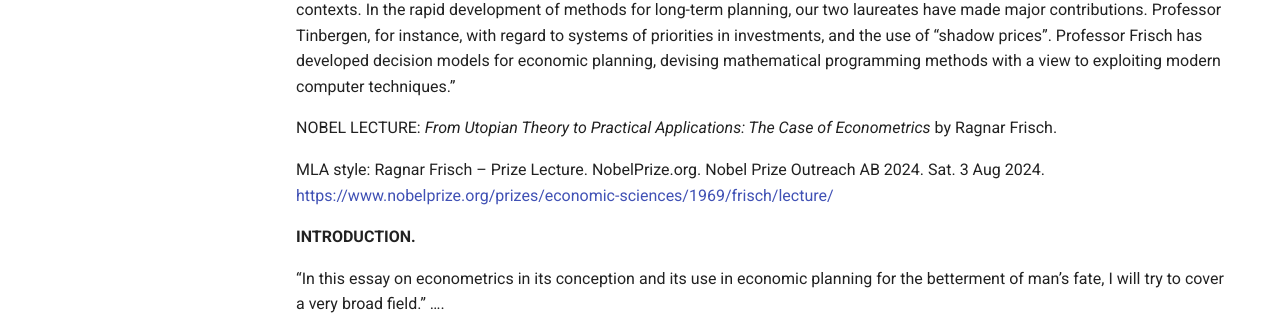
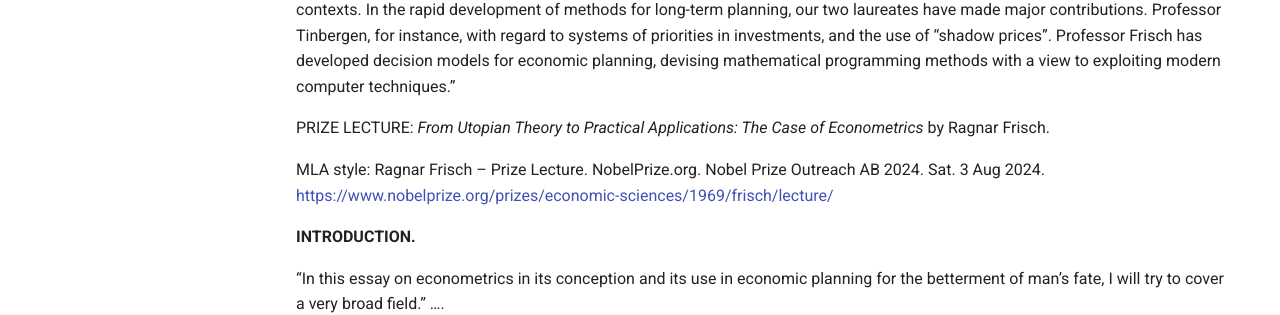
Before and after one commit to modphysnobel/modphysnobel.github.io, an MkDocs documentation site: the page built from docs/vol-IV/vol-IV-chap-15-sect-2.md, in a window 1280 px wide and 900 px high, scrolled down 1463 px. Shown: the part 142-457 px from the top of the window. Built offline with MkDocs 1.6.1 and Material for MkDocs 9.7.7, drawn with Linux system fonts in a browser that asks for light colours; some web fonts are replaced; comment, search, counter and statistics services are not loaded; some of the changed text lies outside the part shown.

Commit message:
Update vol-IV-chap-15-sect-2.md

```diff
--- a/docs/vol-IV/vol-IV-chap-15-sect-2.md
+++ b/docs/vol-IV/vol-IV-chap-15-sect-2.md
@@ -34,7 +34,7 @@ MLA style: Award ceremony speech. NobelPrize.org. Nobel Prize Outreach AB 2023.
 
 “During the past ten years, both Professor Frisch and Professor Tinbergen have devoted themselves primarily to long-term economic policy and planning, with a view particularly to the problems of the developing countries. Both have served as advisers in different contexts. In the rapid development of methods for long-term planning, our two laureates have made major contributions. Professor Tinbergen, for instance, with regard to systems of priorities in investments, and the use of “shadow prices”. Professor Frisch has developed decision models for economic planning, devising mathematical programming methods with a view to exploiting modern computer techniques.”
 
-NOBEL LECTURE: *From Utopian Theory to Practical Applications: The Case of Econometrics* by Ragnar Frisch.
+PRIZE LECTURE: *From Utopian Theory to Practical Applications: The Case of Econometrics* by Ragnar Frisch.
 
 MLA style: Ragnar Frisch – Prize Lecture. NobelPrize.org. Nobel Prize Outreach AB 2024. Sat. 3 Aug 2024. <https://www.nobelprize.org/prizes/economic-sciences/1969/frisch/lecture/>
 
@@ -170,7 +170,7 @@ For simplicity let me first describe how to attack the problem for a given polit
 
 7.7. The complementarity restrictions that may be associated with an equivalence ring.
 
-NOBEL LECTURE: *The Use of Models: Experience and Prospects* by Jan Tinbergen.
+PRIZE LECTURE: *The Use of Models: Experience and Prospects* by Jan Tinbergen.
 
 MLA style: Jan Tinbergen – Prize Lecture. NobelPrize.org. Nobel Prize Outreach AB 2024. Sat. 3 Aug 2024. <https://www.nobelprize.org/prizes/economic-sciences/1969/tinbergen/lecture/>
 
```
